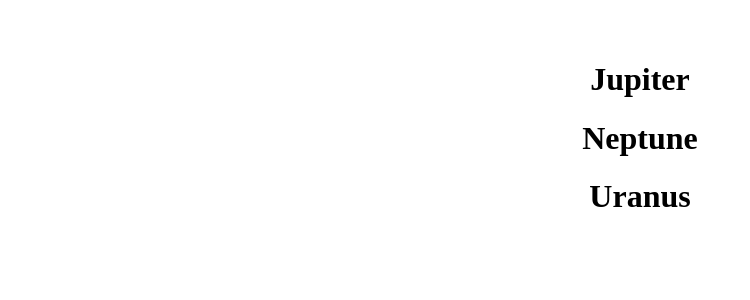
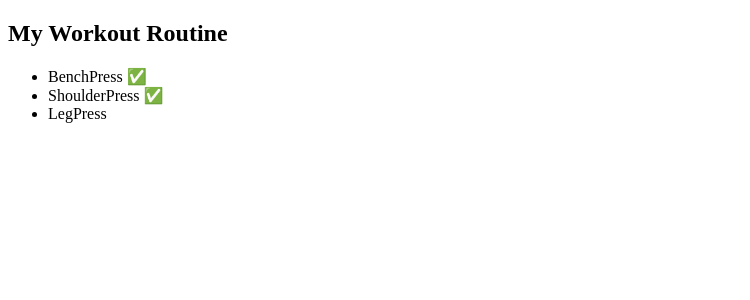
Before and after one commit to ghulam46/react-vite-project, a React (Vite) app: page / in a window 1280 px wide. Shown: the top 300 px of the page, without its empty margins (0-750 px from the left). Built offline with nearby package versions, Linux system fonts and the light colour scheme.

Commit message:
conditional rendering

```diff
--- a/src/main.jsx
+++ b/src/main.jsx
@@ -1,15 +1,17 @@
 import React from 'react'
 import ReactDOM from 'react-dom/client'
-import App from './App.jsx'
-import ListArray from './rendering lists/ListArray.jsx'
-import AppRl from '../src/rendering lists/App.jsx'
-import Planets from './rendering lists/Planets.jsx'
+// import App from './App.jsx'
+// import ListArray from './rendering lists/ListArray.jsx'
+// import AppRl from '../src/rendering lists/App.jsx'
+// import Planets from './rendering lists/Planets.jsx'
+import GymRoutineList from './rendering lists/GymRoutineList'
 
 ReactDOM.createRoot(document.getElementById('root')).render(
   <React.StrictMode>
     {/* <App /> */}
     {/* <ListArray /> */}
     {/* <AppRl /> */}
-    <Planets />
+    {/* <Planets /> */}
+    <GymRoutineList />
   </React.StrictMode>,
 )
--- /dev/null
+++ b/src/rendering lists/GymRoutineList.jsx
@@ -0,0 +1,28 @@
+/* eslint-disable react/prop-types */
+function Ceklist({name, isChecked}) {
+    return(
+        <li>{name} {isChecked && '✅'}</li>
+    );
+}
+export default function GymRoutineList() {
+
+    return(
+        <section>
+            <h1>My Workout Routine</h1>
+            <ul>
+                <Ceklist
+                    isChecked={true}
+                    name="BenchPress"
+                />
+                <Ceklist
+                    isChecked={true}
+                    name="ShoulderPress"
+                />
+                <Ceklist
+                    isChecked={false}
+                    name="LegPress"
+                />
+            </ul>
+        </section>
+    );
+}
```
